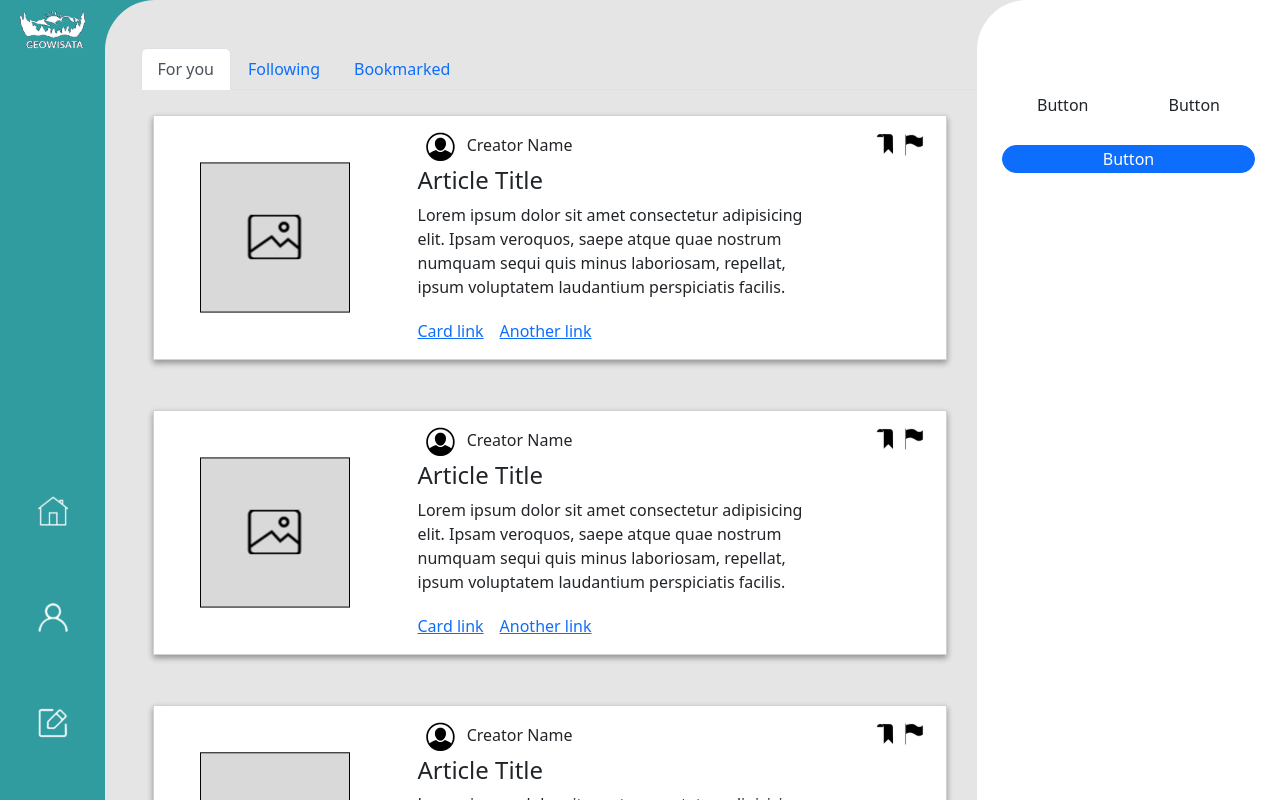
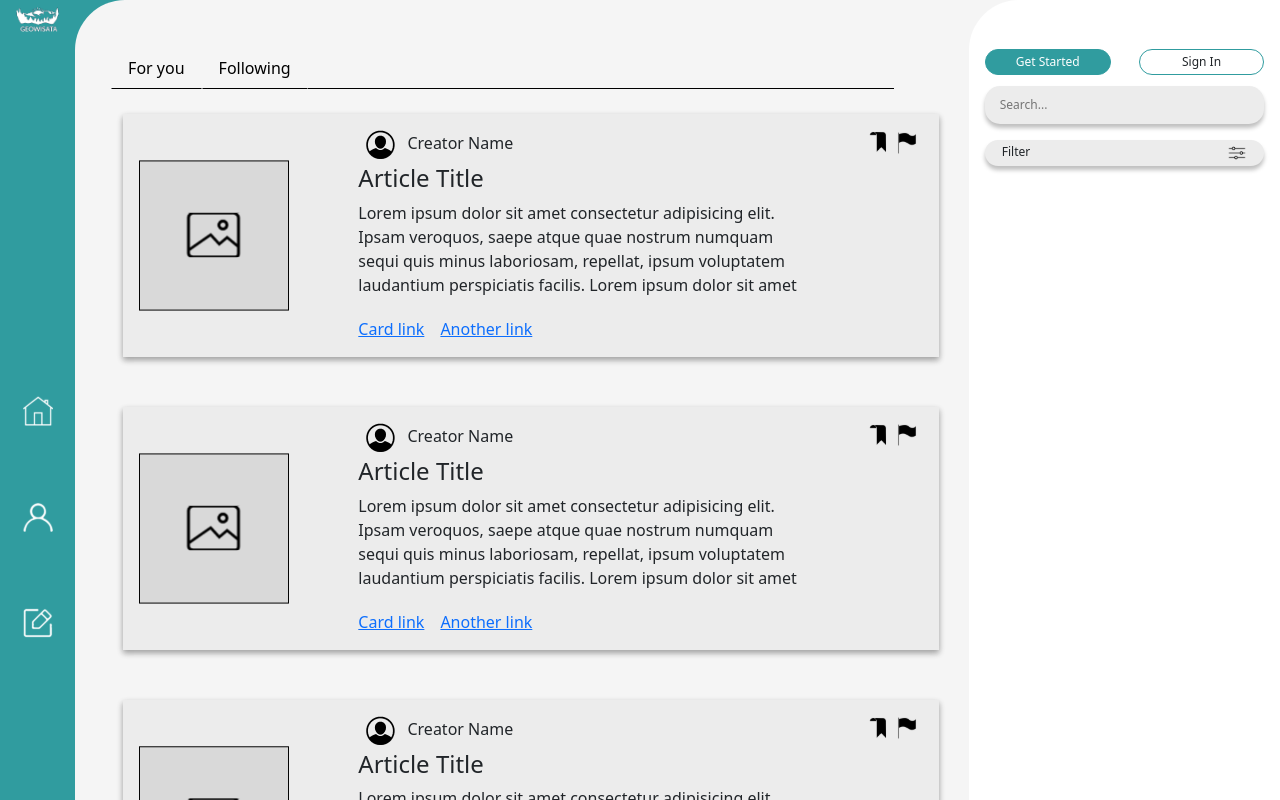
Before and after one commit to uqyanzie/fitur-b3, a Vue app: page / in a window 1280 px wide. Shown: the top 800 px of the page. Built offline with nearby package versions, Linux system fonts and the light colour scheme.

Commit message:
Added Side-Bar Component

```diff
--- a/src/components/ArticleCard.vue
+++ b/src/components/ArticleCard.vue
@@ -1,7 +1,7 @@
 <template>
     <div class="card w-100">
         <div class="card-body d-flex ">
-            <img class="flex-item preview-pict" src="../assets/image.svg" alt="">
+            <img class="preview-pict" src="../assets/image.svg" alt="">
             <div class="flex-item">
                 <h6 class="card-title">
                     <span>
@@ -33,7 +33,7 @@
     border: 0 0 1px 1px;
     box-shadow: rgba(0, 0, 0, 0.16) 0px 3px 6px 0px, rgba(0, 0, 0, 0.23) 0px 3px 6px 0px;
     margin: 25px 0 50px 0;
-    max-height: 250px;
+
 }
 
 .card-body {
--- a/src/components/ArticleNavbar.vue
+++ b/src/components/ArticleNavbar.vue
@@ -35,12 +35,12 @@
 }
 
 .logo-img {
-    width: 85px;
+    width: 55px;
 }
 
 nav {
     position: relative;
-    top: 35%;
+    top: 30%;
     transform: translateY(-50%);
 }
 
@@ -51,7 +51,7 @@ nav a {
 
 nav a img {
     display: block;
-    margin: auto;
+    margin: 0 auto;
 }
 
 /* home 1 */
--- a/src/components/ArticlePage.vue
+++ b/src/components/ArticlePage.vue
@@ -4,17 +4,7 @@
     <div class="col col-xl article">
       <ArticleTab></ArticleTab>
       <div class="right-bar">
-        <div class="container side-bar">
-          <div class="container text-center d-grid gap-3 button-group">
-            <div class="row ">
-              <button class="col btn" type="button">Button</button>
-              <button class="col btn" type="button">Button</button>
-            </div>
-            <div class="row">
-              <button class="col btn btn-primary" type="button">Button</button>
-            </div>
-          </div>
-        </div>
+        <SideBar></SideBar>
       </div>
     </div>
   </div>
@@ -23,11 +13,13 @@
 <script>
 import ArticleNavbar from './ArticleNavbar.vue'
 import ArticleTab from './ArticleTab.vue'
+import SideBar from './SideBar.vue'
 export default {
   name: 'App',
   components: {
     ArticleNavbar,
-    ArticleTab
+    ArticleTab,
+    SideBar
   }
 }
 </script>
@@ -42,7 +34,8 @@ export default {
 
 .article {
   border-radius: 50px 0 0 0;
-  background: #E5E5E5;
+  background: rgba(245, 245, 245, 1);
+  ;
   display: flex;
 }
 
@@ -52,17 +45,4 @@ export default {
   background: #fff;
   position: relative;
 }
-
-.button-group {
-  position: relative;
-  top: 10%;
-  transform: translateY(50%);
-  padding: 20px;
-}
-
-.btn {
-  padding: 1px 4px;
-  margin: 5px;
-  border-radius: 100px;
-}
 </style>
--- a/src/components/ArticleTab.vue
+++ b/src/components/ArticleTab.vue
@@ -2,12 +2,10 @@
     <div class="container article-tab">
         <nav>
             <div class="nav nav-tabs" id="nav-tab" role="tablist">
-                <button class="nav-link active" id="nav-for-you-tab" data-bs-toggle="tab" data-bs-target="#nav-for-you"
+                <button class="nav-link" id="nav-for-you-tab" data-bs-toggle="tab" data-bs-target="#nav-for-you"
                     type="button" role="tab" aria-controls="nav-for-you" aria-selected="true">For you</button>
                 <button class="nav-link" id="nav-following-tab" data-bs-toggle="tab" data-bs-target="#nav-following"
                     type="button" role="tab" aria-controls="nav-following" aria-selected="false">Following</button>
-                <button class="nav-link" id="nav-bookmark-tab" data-bs-toggle="tab" data-bs-target="#nav-bookmark"
-                    type="button" role="tab" aria-controls="nav-contact" aria-selected="false">Bookmarked</button>
             </div>
         </nav>
         <div class="tab-content" id="nav-tabContent">
@@ -43,5 +41,42 @@ export default {
     position: relative;
     left: 2%;
     top: 3%;
+    border: none;
+}
+
+#nav-tab {
+    width: 90%;
+    border-bottom: solid 1.2px black;
+}
+
+
+.nav-link {
+    color: #000;
+    background-color: rgba(245, 245, 245, 1);
+    border-top: 0;
+    border-bottom: solid 1px black;
+}
+
+.active {
+    background-color: rgba(245, 245, 245, 1);
+}
+
+
+.nav-link:active {
+    background-color: rgba(245, 245, 245, 1);
+    border-bottom: solid 1.5px black;
+    color: rgba(0, 0, 0, 1);
+}
+
+.nav-link:focus {
+    background-color: rgba(245, 245, 245, 1);
+    border-bottom: solid 1.5px black;
+    color: #000;
+}
+
+.nav-link:hover {
+    background-color: inherit;
+    border-bottom: solid 1.5px black;
+    color: #000;
 }
 </style>
--- a/src/components/SideBar.vue
+++ b/src/components/SideBar.vue
@@ -1,3 +1,145 @@
-<svg width="152" height="152" viewBox="0 0 152 152" fill="none" xmlns="http://www.w3.org/2000/svg">
-<rect x="0.5" y="0.5" width="151" height="151" fill="#D9D9D9" stroke="black"/>
-</svg>
+<template>
+    <div class="side-bar">
+        <div class="container text-center d-block button-group mt-3 mb-3">
+            <div class="row d-flex justify-content-between">
+                <button class="btn btn-tosca" type="button">Get Started</button>
+                <button class="btn btn-white" type="button">Sign In</button>
+            </div>
+        </div>
+        <div class="container text-center d-block mt-4 mb-3">
+            <div class="row">
+                <input type="search" class="search-bar" placeholder="Search...">
+            </div>
+        </div>
+        <div class="container text-center d-block mt-3 mb-3">
+            <div class="row">
+                <div class="btn filter-bar">
+                    <span>
+                        Filter
+                        <a class="float-end" data-bs-toggle="collapse" data-bs-target="#collapseFilter"
+                            aria-expanded="false" aria-controls="collapseFilter">
+                            <img src="../assets/filter.svg" style="width:20px">
+                        </a>
+                    </span>
+                    <div class="collapse" id="collapseFilter">
+                        <div class="separator"></div>
+                        <div class="card card-body">
+                            Sort by
+                            <fieldset>
+                                <input type="radio" id="sort-id">Date
+                                <input type="radio" id="sort-id">Popular
+                            </fieldset>
+                        </div>
+                    </div>
+                </div>
+
+
+            </div>
+        </div>
+    </div>
+</template>
+
+<script>
+
+</script>
+
+<style>
+.side-bar {
+    position: relative;
+    top: 20px;
+    width: 90%;
+    margin: auto;
+}
+
+.button-group {
+    position: relative;
+    top: 10%;
+    transform: translateY(50%);
+    width: 100%;
+}
+
+.btn {
+    padding: 3px 2px;
+    border-radius: 15px;
+    font-size: 12px;
+    width: 45%;
+}
+
+.search-bar {
+    background: #ECECEC;
+    border-style: none;
+    box-shadow: 0px 4px 4px rgba(0, 0, 0, 0.25);
+    border-radius: 15px;
+    font-size: 12px;
+    padding: 10px 0 10px 15px;
+    margin: 3 auto;
+}
+
+.search-bar:focus {
+    border-style: none;
+}
+
+.btn-tosca {
+    background: #309C9F;
+    border-color: #309C9F;
+    color: white;
+}
+
+.btn-tosca:active {
+    border-color: #309C9F;
+}
+
+.btn-white {
+    border-color: #309C9F;
+}
+
+.btn-white:active {
+    background-color: #309C9F;
+    border-color: #309C9F;
+    color: white;
+}
+
+.filter-bar {
+    border-radius: 15px;
+    border-style: none;
+    box-shadow: 0px 4px 4px rgba(0, 0, 0, 0.25);
+    background: #ECECEC;
+    width: 100%;
+    text-align: left;
+}
+
+.filter-bar:hover {
+    border-style: none;
+    background: #ECECEC;
+}
+
+.filter-bar:active {
+    border-style: none;
+    background: #ECECEC;
+}
+
+.filter-bar>span {
+    padding-left: 15px;
+}
+
+.filter-bar>span>a {
+    padding-right: 15px;
+}
+
+.separator {
+    margin: 10px auto;
+    width: 85%;
+    border-bottom: solid 1px black;
+}
+
+.collapse {
+    height: 150px;
+}
+
+.card {
+    margin: 10px 10px;
+    padding: 0;
+    background: #ECECEC;
+    border-style: none;
+}
+</style>
```
Also changed, not shown: src/assets/filter.svg (added).
